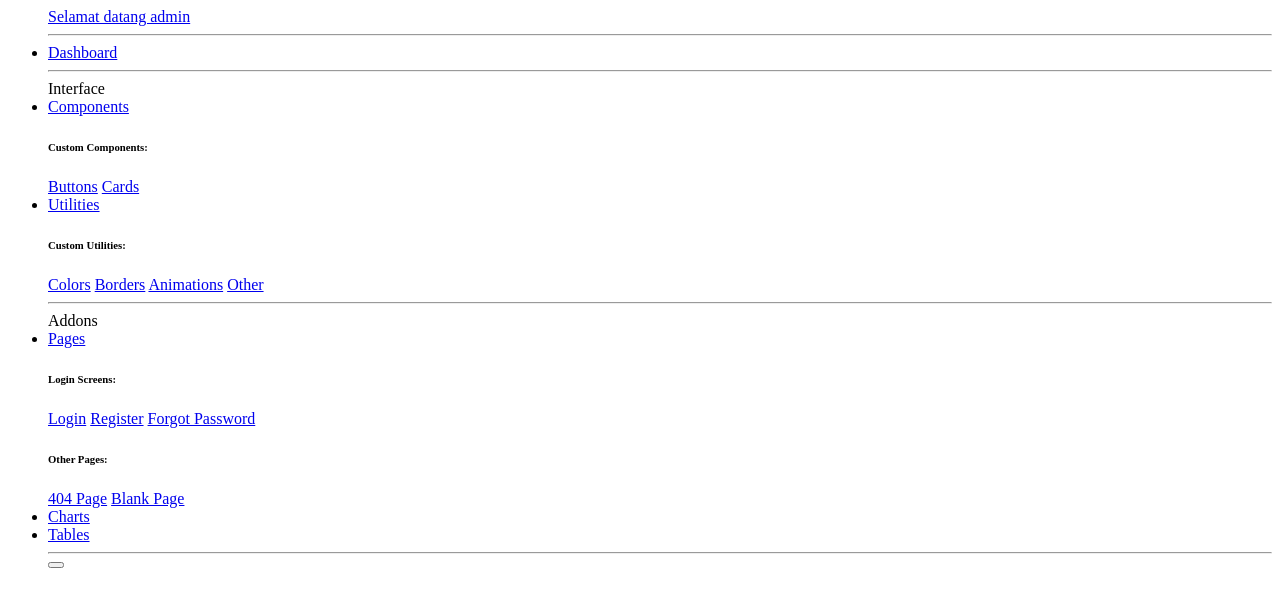
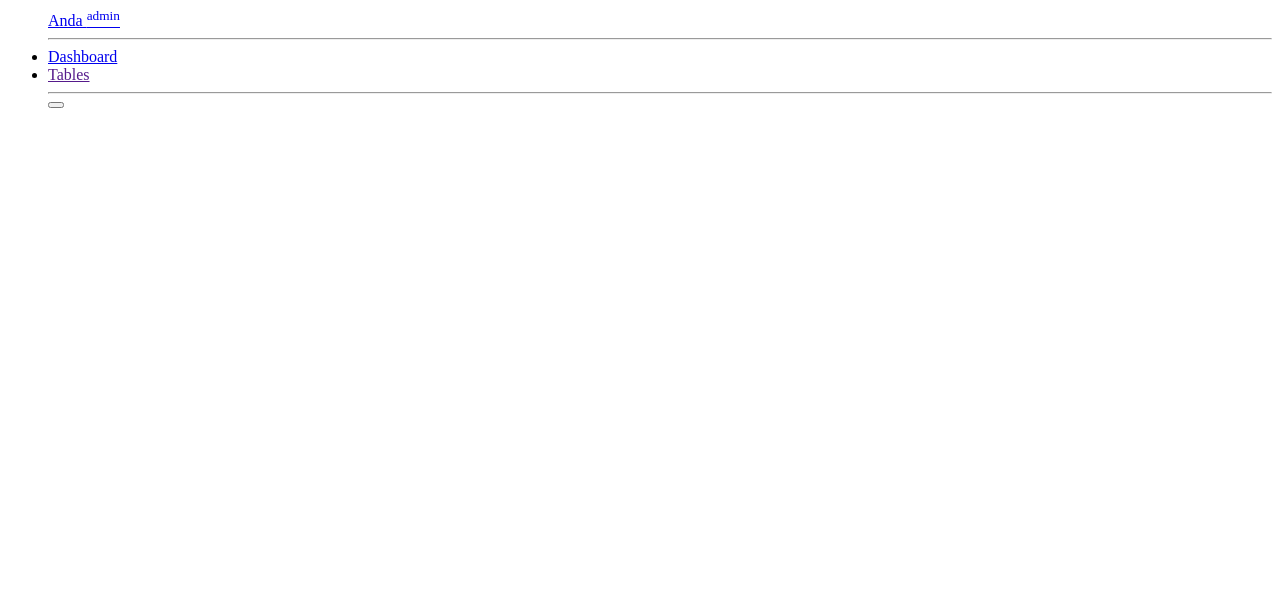
Before and after one commit to ibaannn/project_penginapan, a PHP site: template views/template/sidebar.php in a window 1280 px wide. Shown: the top 607 px of the page. Run offline with PHP 8.4, Linux system fonts and the light colour scheme; the template is opened without the code that fills it: most values are stand-ins (such as "Sample title", 1, 10 or a date in 2020).

Commit message:
mengubah tampilan home

```diff
--- a/routers/r_login.php
+++ b/routers/r_login.php
@@ -28,7 +28,7 @@ try {
         $pass = $_POST["pass"];
 
         if($email != $pass) {
-            echo "<script> alert('password/email salah!');
+            echo "<script> alert('Password/Email SALAH!');
             document.location.href = '../index.php';
             </script>";
         }
--- a/views/home_user.php
+++ b/views/home_user.php
@@ -187,7 +187,7 @@ include_once "template/sidebar.php"; ?>
                             <a class="nav-link dropdown-toggle" href="#" id="userDropdown" role="button"
                                 data-toggle="dropdown" aria-haspopup="true" aria-expanded="false">
                                 <span class="mr-2 d-none d-lg-inline text-gray-600 small"><?= $nama; ?></span>
-                                <img class="img-profile rounded-circle"
+                               <img class="img-profile rounded-circle"
                                     src="img/undraw_profile.svg">
                             </a>
                             <!-- Dropdown - User Information -->
--- a/views/template/sidebar.php
+++ b/views/template/sidebar.php
@@ -11,7 +11,7 @@
                 <div class="sidebar-brand-icon rotate-n-15">
                     <i class="fas fa-laugh-wink"></i>
                 </div>
-                <div class="sidebar-brand-text mx-3">Selamat datang <?= $role ?></div>
+                <div class="sidebar-brand-text mx-3">Anda <sup><?= $role ?></sup></div>
             </a>
 
             <!-- Divider -->
@@ -24,88 +24,10 @@
                     <span>Dashboard</span></a>
             </li>
 
-            <!-- Divider -->
-            <hr class="sidebar-divider">
-
-            <!-- Heading -->
-            <div class="sidebar-heading">
-                Interface
-            </div>
-
-            <!-- Nav Item - Pages Collapse Menu -->
-            <li class="nav-item">
-                <a class="nav-link collapsed" href="#" data-toggle="collapse" data-target="#collapseTwo"
-                    aria-expanded="true" aria-controls="collapseTwo">
-                    <i class="fas fa-fw fa-cog"></i>
-                    <span>Components</span>
-                </a>
-                <div id="collapseTwo" class="collapse" aria-labelledby="headingTwo" data-parent="#accordionSidebar">
-                    <div class="bg-white py-2 collapse-inner rounded">
-                        <h6 class="collapse-header">Custom Components:</h6>
-                        <a class="collapse-item" href="buttons.html">Buttons</a>
-                        <a class="collapse-item" href="cards.html">Cards</a>
-                    </div>
-                </div>
-            </li>
-
-            <!-- Nav Item - Utilities Collapse Menu -->
-            <li class="nav-item">
-                <a class="nav-link collapsed" href="#" data-toggle="collapse" data-target="#collapseUtilities"
-                    aria-expanded="true" aria-controls="collapseUtilities">
-                    <i class="fas fa-fw fa-wrench"></i>
-                    <span>Utilities</span>
-                </a>
-                <div id="collapseUtilities" class="collapse" aria-labelledby="headingUtilities"
-                    data-parent="#accordionSidebar">
-                    <div class="bg-white py-2 collapse-inner rounded">
-                        <h6 class="collapse-header">Custom Utilities:</h6>
-                        <a class="collapse-item" href="utilities-color.html">Colors</a>
-                        <a class="collapse-item" href="utilities-border.html">Borders</a>
-                        <a class="collapse-item" href="utilities-animation.html">Animations</a>
-                        <a class="collapse-item" href="utilities-other.html">Other</a>
-                    </div>
-                </div>
-            </li>
-
-            <!-- Divider -->
-            <hr class="sidebar-divider">
-
-            <!-- Heading -->
-            <div class="sidebar-heading">
-                Addons
-            </div>
-
-            <!-- Nav Item - Pages Collapse Menu -->
-            <li class="nav-item">
-                <a class="nav-link collapsed" href="#" data-toggle="collapse" data-target="#collapsePages"
-                    aria-expanded="true" aria-controls="collapsePages">
-                    <i class="fas fa-fw fa-folder"></i>
-                    <span>Pages</span>
-                </a>
-                <div id="collapsePages" class="collapse" aria-labelledby="headingPages" data-parent="#accordionSidebar">
-                    <div class="bg-white py-2 collapse-inner rounded">
-                        <h6 class="collapse-header">Login Screens:</h6>
-                        <a class="collapse-item" href="login.html">Login</a>
-                        <a class="collapse-item" href="register.html">Register</a>
-                        <a class="collapse-item" href="forgot-password.html">Forgot Password</a>
-                        <div class="collapse-divider"></div>
-                        <h6 class="collapse-header">Other Pages:</h6>
-                        <a class="collapse-item" href="404.html">404 Page</a>
-                        <a class="collapse-item" href="blank.html">Blank Page</a>
-                    </div>
-                </div>
-            </li>
-
-            <!-- Nav Item - Charts -->
-            <li class="nav-item">
-                <a class="nav-link" href="charts.html">
-                    <i class="fas fa-fw fa-chart-area"></i>
-                    <span>Charts</span></a>
-            </li>
 
             <!-- Nav Item - Tables -->
             <li class="nav-item active">
-                <a class="nav-link" href="tables.html">
+                <a class="nav-link" href="">
                     <i class="fas fa-fw fa-table"></i>
                     <span>Tables</span></a>
             </li>
```
